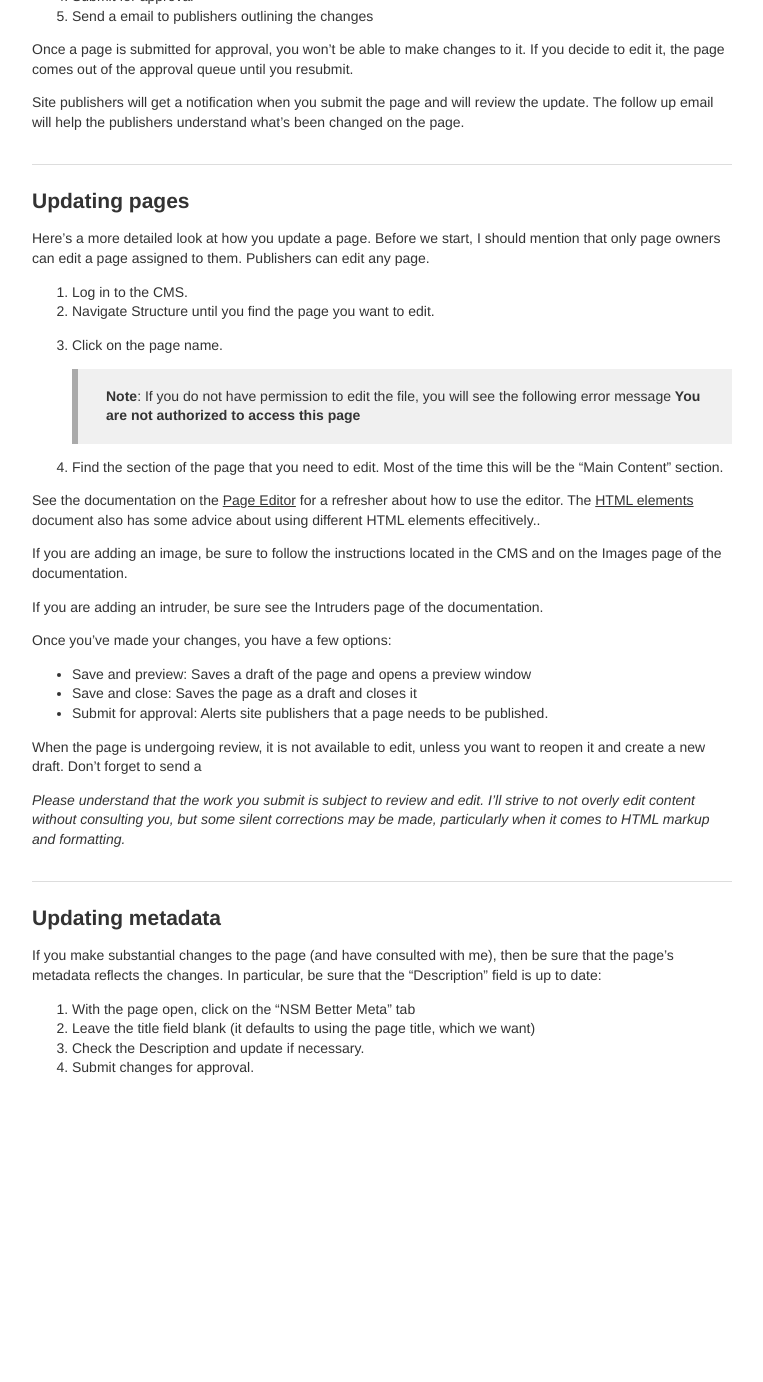
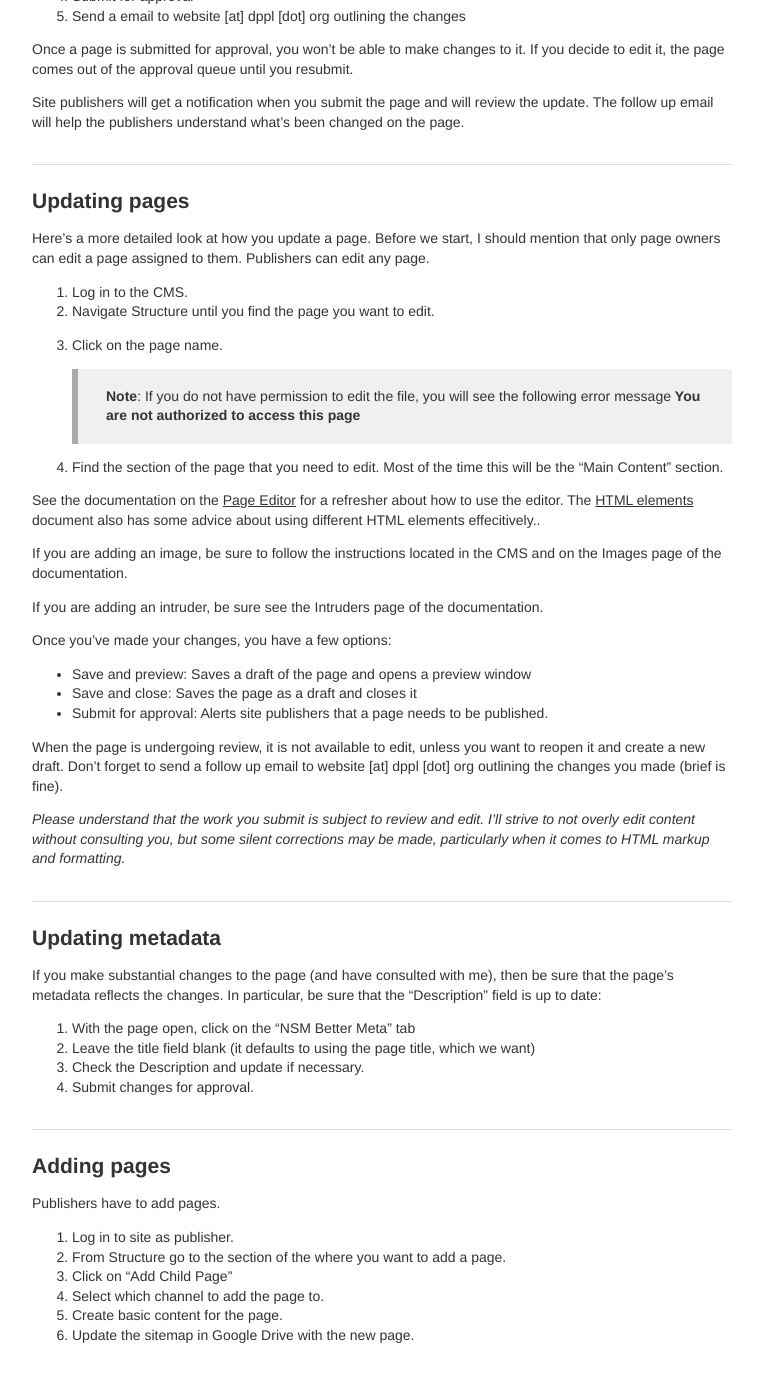
Before and after one commit to dpplweb/dppl-docs, a Jekyll site: the page built from pages/index.markdown, in a window 1280 px wide and 1400 px high, scrolled down 1108 px. Shown: the top 1382 px of the window, without its empty margins (258-1021 px from the left). Built offline with Jekyll 4.4.1, drawn with Linux system fonts in a browser that asks for light colours; Markdown is read by kramdown in place of the engine named in the settings; before the commit the page ends 2240 px from its top, so only the background shows below that.

Commit message:
misc updates

```diff
--- a/index.html
+++ b/index.html
@@ -15,7 +15,7 @@ permalink: /
     </ul>
     <h2>Content mangagement system</h2>
     <ul class="pages">
-        <li><a href="{{ site.baseurl }}/expression-engine/">ExpressionEngine</a></li>
+        <li><a href="{{ site.baseurl }}/admin/">Admin</a></li>
         <li><a href="{{ site.baseurl }}/page-editor">Page editor</a></li>
         <li><a href="{{ site.baseurl }}/files/">Files</a></li>
         <li><a href="{{ site.baseurl }}/members/">Members</a></li>
@@ -38,6 +38,8 @@ permalink: /
         <li><a href="{{ site.baseurl }}/events/">Events</a></li>
         <li><a href="{{ site.baseurl }}/jobs/">Jobs</a></li>
         <li><a href="{{ site.baseurl }}/staff/">Staff</a></li>
+        <li><a href="{{ site.baseurl }}/forms/">Forms</a></li>
+        <li><a href="{{ site.baseurl }}/open/">Open</a></li>
     </ul>
     <h2>Checklists</h2>
     <ul class="pages">
--- a/pages/index.markdown
+++ b/pages/index.markdown
@@ -43,7 +43,7 @@ The basic workflow for updating a page on the site is this:
 2. Update the page that needs work
 3. Preview your work
 4. Submit for approval
-5. Send a email to publishers outlining the changes
+5. Send a email to website [at] dppl [dot] org outlining the changes
 
 Once a page is submitted for approval, you won't be able to make changes to it. If you decide to edit it, the page comes out of the approval queue until you resubmit.
 
@@ -73,7 +73,7 @@ Once you’ve made your changes, you have a few options:
 - Save and close: Saves the page as a draft and closes it
 - Submit for approval: Alerts site publishers that a page needs to be published.
 
-When the page is undergoing review, it is not available to edit, unless you want to reopen it and create a new draft. Don't forget to send a
+When the page is undergoing review, it is not available to edit, unless you want to reopen it and create a new draft. Don't forget to send a follow up email to website [at] dppl [dot] org outlining the changes you made (brief is fine).
 
 *Please understand that the work you submit is subject to review and edit. I’ll strive to not overly edit content without consulting you, but some silent corrections may be made, particularly when it comes to HTML markup and formatting.*
 
@@ -85,3 +85,14 @@ If you make substantial changes to the page (and have consulted with me), then b
 2. Leave the title field blank (it defaults to using the page title, which we want)
 3. Check the Description and update if necessary.
 4. Submit changes for approval.
+
+## Adding pages
+
+Publishers have to add pages.
+
+1. Log in to site as publisher.
+2. From Structure go to the section of the where you want to add a page.
+3. Click on "Add Child Page"
+4. Select which channel to add the page to.
+5. Create basic content for the page.
+6. Update the sitemap in Google Drive with the new page.
```
Also changed, not shown: admin/index.markdown (+24 -0 lines), more-help/index.markdown (+11 -4 lines), staff/index.markdown (+8 -0 lines).
